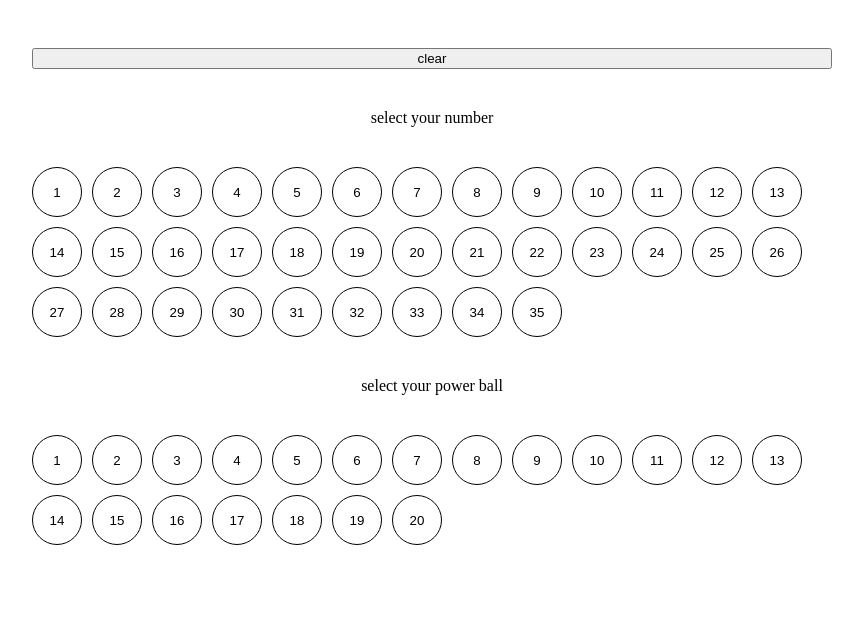
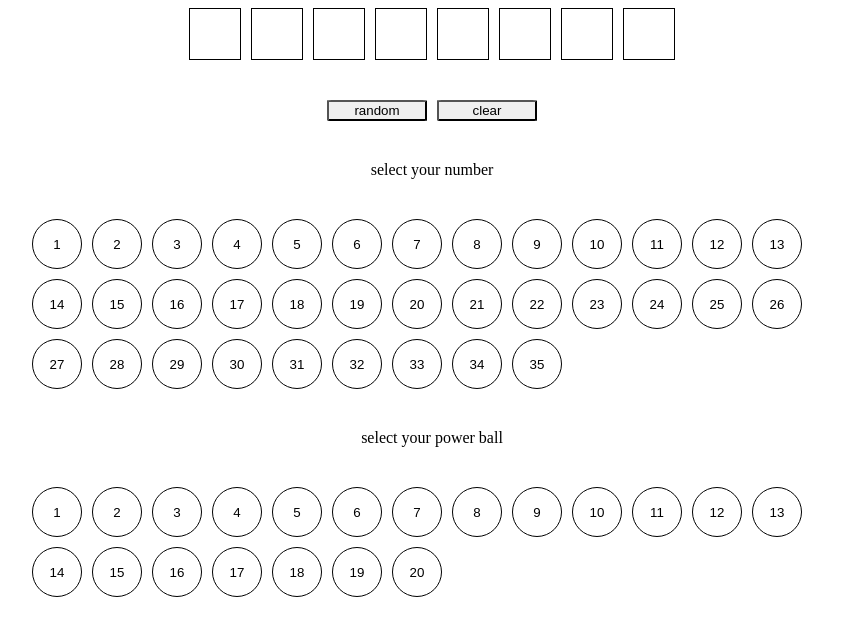
Before and after one commit to ltzx2004538/PowerBallGenerator, a SvelteKit app: page /main in a window 1280 px wide. Shown: the top 636 px of the page, without its empty margins (208-1071 px from the left). Built offline with nearby package versions, Linux system fonts and the light colour scheme.

Commit message:
random numbers

```diff
--- a/src/components/PowerBalls.svelte
+++ b/src/components/PowerBalls.svelte
@@ -1,5 +1,6 @@
 <script lang="ts">
   import PowerBall from "$components/PowerBall.svelte";
+  import { getRandomInt } from "$utilities/utilities.ts";
 
   interface powerball {
     id: number;
@@ -12,6 +13,15 @@
   const maxNumber = 7;
   let selectedPowerBall: number | null;
   let selectedNumbers: Array<powerball> = [];
+  const result = (() => {
+    const result = [];
+    for (let i = 0; i < maxNumber; i++) {
+      result.push({
+        id: i
+      });
+    }
+    return result;
+  })();
 
   const getPowerBallObject = (total: number) => {
     const result = [];
@@ -28,39 +38,33 @@
 
   let powerBalls = getPowerBallObject(totalPowerBalls);
   let powerNumbers = getPowerBallObject(totalNumber);
-
-  $: selections = `${
-    selectedNumbers.length
-      ? selectedNumbers
-          .map(s => s.value)
-          .sort((a, b) => a - b)
-          .join(" ")
-      : ""
-  } ${selectedPowerBall ?? " "}`;
+  selectedNumbers = [];
 
   const getIndexOfNumber = (id: number) => {
     const index = selectedNumbers.findIndex(sn => sn.id === id);
     return index;
   };
 
+  const sortNumbers = () => {
+    selectedNumbers = selectedNumbers.sort((a, b) => a.value - b.value);
+  };
+
   const onClickNumbers = (event: any) => {
     const id = event.detail.id;
-    if (selectedNumbers.length >= 7) {
-      return;
-    }
-    powerNumbers[id].selected = !powerNumbers[id].selected;
     const existNumberIndex = getIndexOfNumber(id);
     if (existNumberIndex >= 0) {
       selectedNumbers.splice(existNumberIndex, 1);
-    } else {
+      powerNumbers[id].selected = false;
+    } else if (selectedNumbers.length < 7) {
       selectedNumbers.push(powerNumbers[id]);
+      powerNumbers[id].selected = true;
     }
-    selectedNumbers = selectedNumbers.sort((a, b) => a - b);
+    sortNumbers();
   };
 
   const onClickPowerball = (event: any) => {
     const id = event.detail.id;
-	powerBalls = getPowerBallObject(totalPowerBalls);
+    powerBalls = getPowerBallObject(totalPowerBalls);
     selectedPowerBall = powerBalls[id].value;
     powerBalls[id].selected = true;
   };
@@ -71,12 +75,63 @@
     selectedNumbers = [];
     selectedPowerBall = null;
   };
+
+  const handleRandom = () => {
+    const runRandomTimes = maxNumber - selectedNumbers.length;
+    const selectedSet = new Set(selectedNumbers.map(s => s.id));
+    let randomSet = new Set<number>();
+    for (let i = 0; i < runRandomTimes; i++) {
+      const random = getRandomInt(0, 34);
+      if (!selectedSet.has(random) && !randomSet.has(random)) {
+        randomSet.add(random);
+      } else {
+        i -= 1;
+      }
+    }
+    randomSet.forEach(randomNumber => {
+      const randomBall = powerNumbers[randomNumber];
+      powerNumbers[randomNumber].selected = true;
+      selectedNumbers.push(randomBall);
+      sortNumbers();
+    });
+  };
 </script>
 
 <main>
   <div class="powerballs-container">
-    <div>{selections}</div>
-    <button on:click={handleClear}> clear </button>
+    <div class="powerballs-container__selected-numbers">
+      {#each result as pickerNumber (pickerNumber.id)}
+        <div class="picked-number-container">
+          {#if selectedNumbers[pickerNumber.id]?.value}
+            <span class="picked-number-container__number">
+              {selectedNumbers[pickerNumber.id]?.value}</span
+            >
+          {/if}
+        </div>
+      {/each}
+      <div class="picked-number-container">
+        {#if selectedPowerBall}
+          <span class="picked-number-container__number">
+            {selectedPowerBall}</span
+          >
+        {/if}
+      </div>
+    </div>
+    <div class="actions">
+      <button
+        class="actions__button action-button--random"
+        on:click={handleRandom}
+      >
+        random
+      </button>
+      <button
+        class="actions__button action-button--clear"
+        on:click={handleClear}
+      >
+        clear
+      </button>
+    </div>
+
     <div class="label">select your number</div>
     <div class="numbers">
       {#each powerNumbers as number (number.id)}
@@ -98,7 +153,29 @@
     display: flex;
     flex-direction: column;
     width: 800px;
+    align-items: center;
     gap: 40px;
+    &__selected-numbers {
+      display: flex;
+      gap: 10px;
+      justify-content: center;
+      .picked-number-container {
+        height: 50px;
+        width: 50px;
+        display: flex;
+        justify-content: center;
+        align-items: center;
+        border: 1px solid black;
+      }
+    }
+  }
+  .actions {
+    display: flex;
+    gap: 10px;
+    .actions__button {
+      width: 100px;
+      border-radius: 5%;
+    }
   }
   .numbers {
     display: flex;
--- /dev/null
+++ b/src/utilities/utilities.ts
@@ -0,0 +1,5 @@
+export function getRandomInt(min: number, max: number) {
+    min = Math.ceil(min);
+    max = Math.floor(max);
+    return Math.floor(Math.random() * (max - min + 1)) + min;
+}
--- a/svelte.config.js
+++ b/svelte.config.js
@@ -13,7 +13,8 @@ const config = {
 		// See https://kit.svelte.dev/docs/adapters for more information about adapters.
 		adapter: adapter(),
 		alias:{
-			$components: "src/components"
+			$components: "src/components",
+			$utilities: "src/utilities"
 		}
 	}
 };
--- a/tsconfig.json
+++ b/tsconfig.json
@@ -10,8 +10,10 @@
 		"sourceMap": true,
 		"strict": true,
 		"moduleResolution": "bundler",
+		"allowImportingTsExtensions": true,
 		"paths":{
-			"$components/*": ["src/components/*"]
+			"$components/*": ["src/components/*"],
+			"$utilities/*": ["src/utilities/*"],
 		}
 	}
 	// Path aliases are handled by https://kit.svelte.dev/docs/configuration#alias
```
